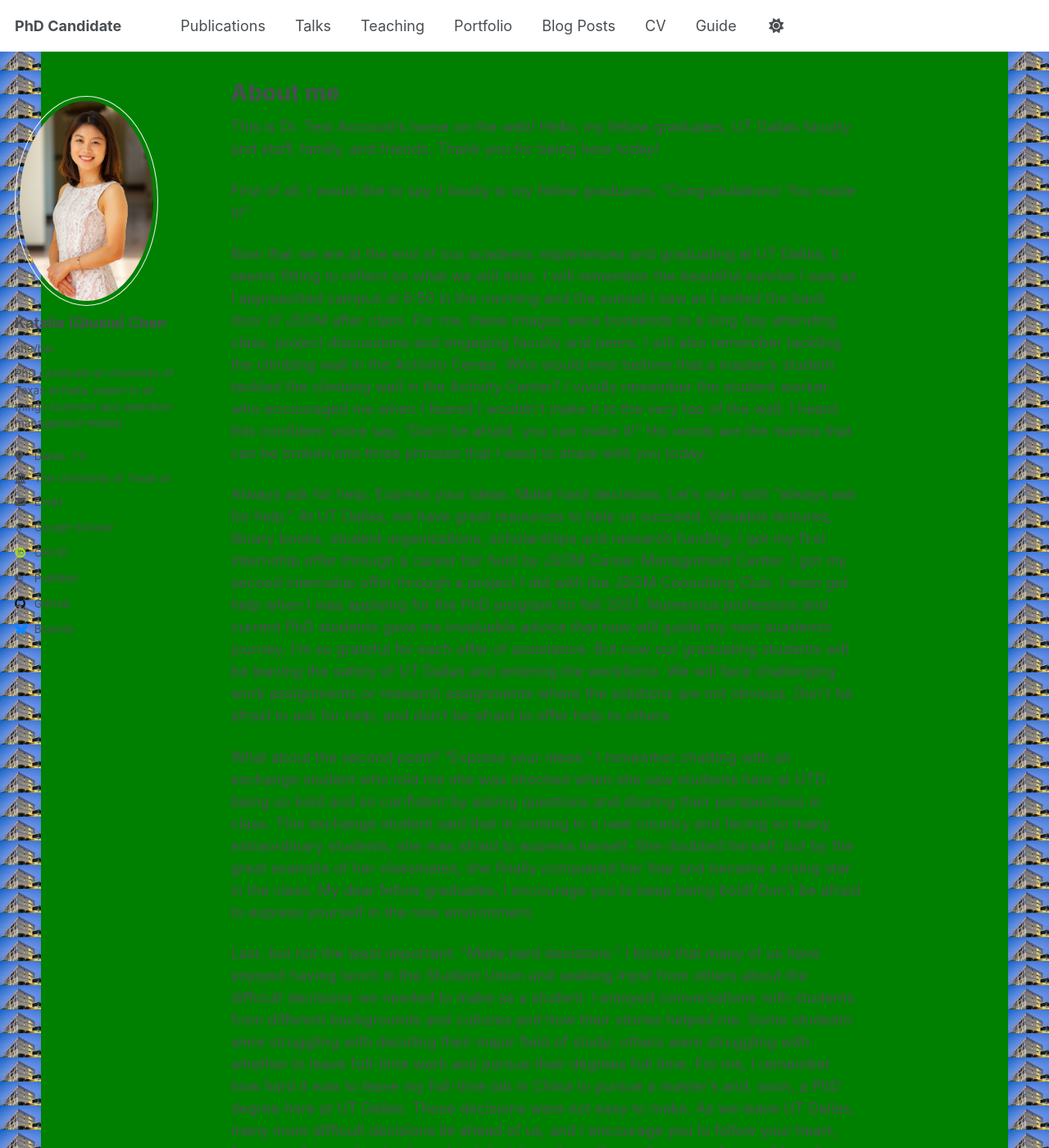
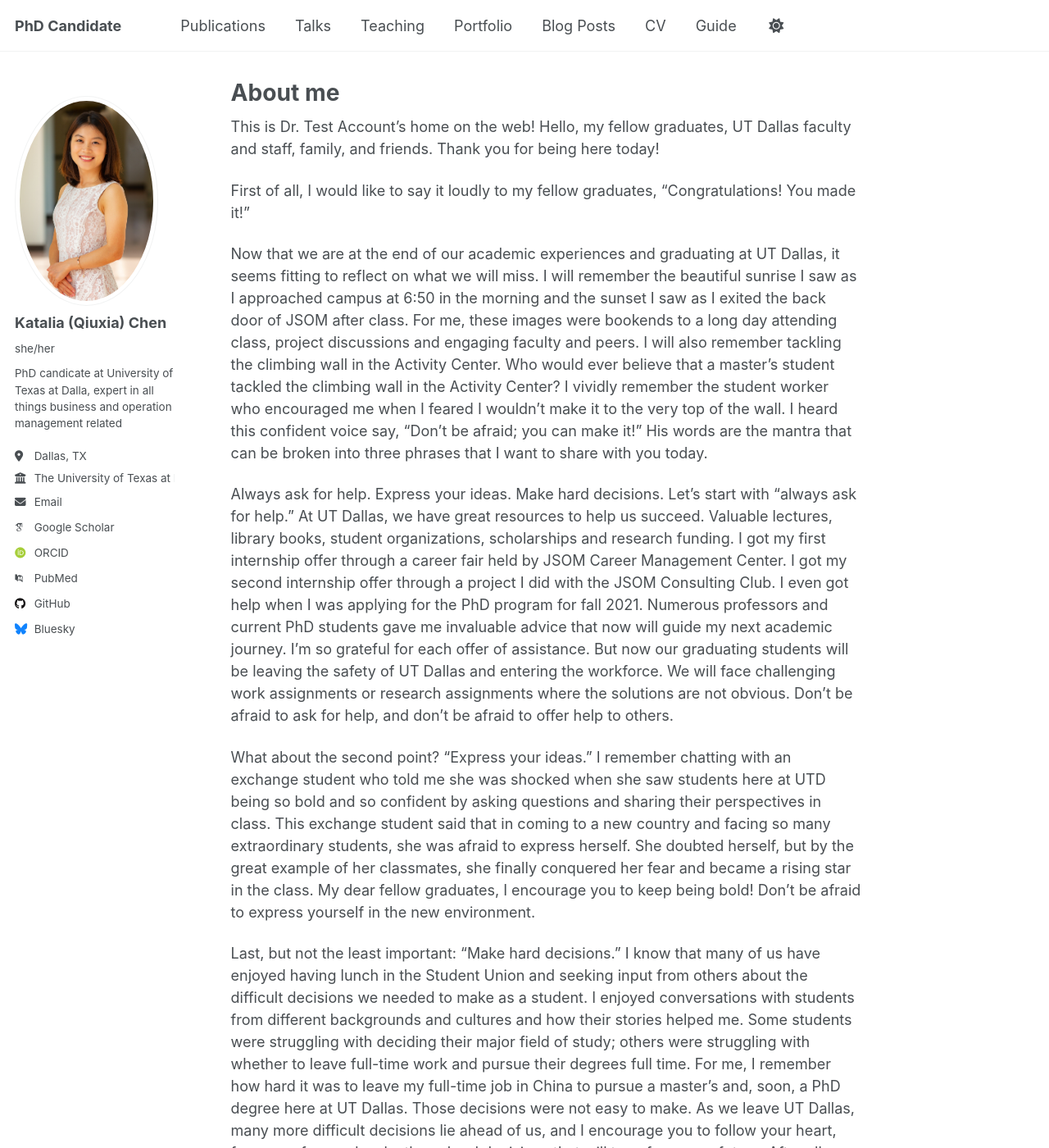
Before and after one commit to qxc2/Katalia_Qiuxia_Chen_v1, a Jekyll site: the page built from _pages/about.md, in a window 1280 px wide and 1400 px high. Shown: the whole window at 82% size. Built offline with Jekyll 4.4.1, drawn with Linux system fonts in a browser that asks for light colours; some web fonts are replaced.

Commit message:
Update main.scss

```diff
--- a/assets/css/main.scss
+++ b/assets/css/main.scss
@@ -40,12 +40,3 @@
     "vendor/font-awesome/solid",
     "vendor/font-awesome/brands",
     "vendor/magnific-popup/magnific-popup";
-body {
-    background:
-        url('/assets/UTD.png') repeat-x top,  /* Top border */
-        url('/assets/UTD.png') repeat-x bottom,  /* Bottom border */
-        url('/assets/UTD.png') repeat-y left,  /* Left border */
-        url('/assets/UTD.png') repeat-y right;  /* Right border */
-    background-size: auto 50px, auto 50px, 50px auto, 50px auto; /* Adjust thickness */
-    background-color: green; /* Change this to any desired center color */
-}
```
